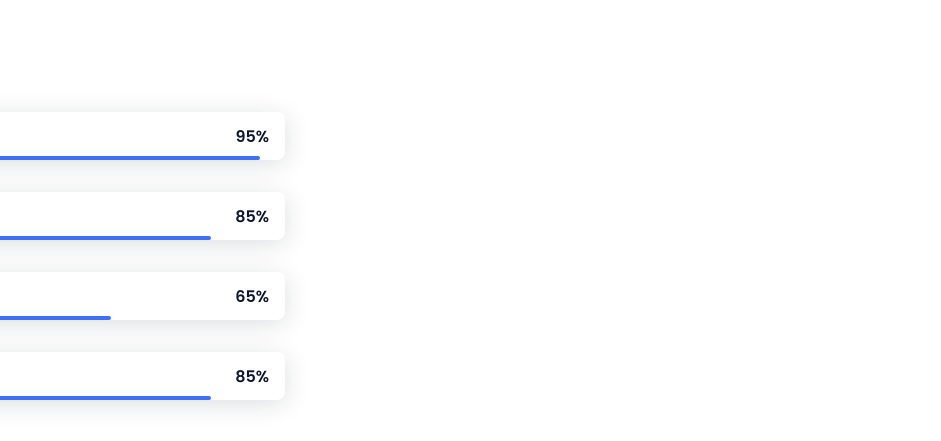
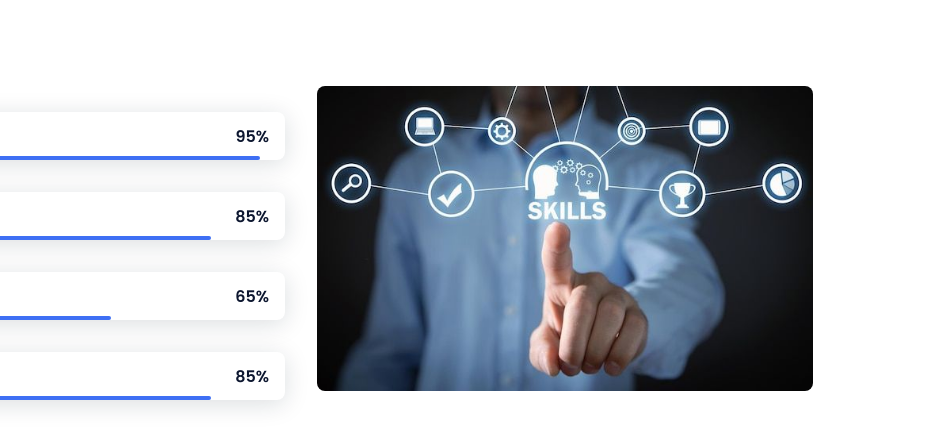
Before and after one commit to tnjohnrk/digital-portfolio, a plain HTML site: page index.html in a window 1280 px wide. Shown: the part 1278-1719 px from the top of the page, 339-1280 px from the left. Drawn offline with nearby package versions, Linux system fonts and the light colour scheme; files whose address does not match are found by name.

Commit message:
Update index.html

```diff
--- a/index.html
+++ b/index.html
@@ -147,7 +147,7 @@
                     </div>
 
                     <div>
-                        <img src="assets/img/work3.jpg" alt="" class="skills__img">
+                        <img src="skill.jpeg" alt="skill" class="skills__img">
                     </div>
                 </div>
             </section>
```
